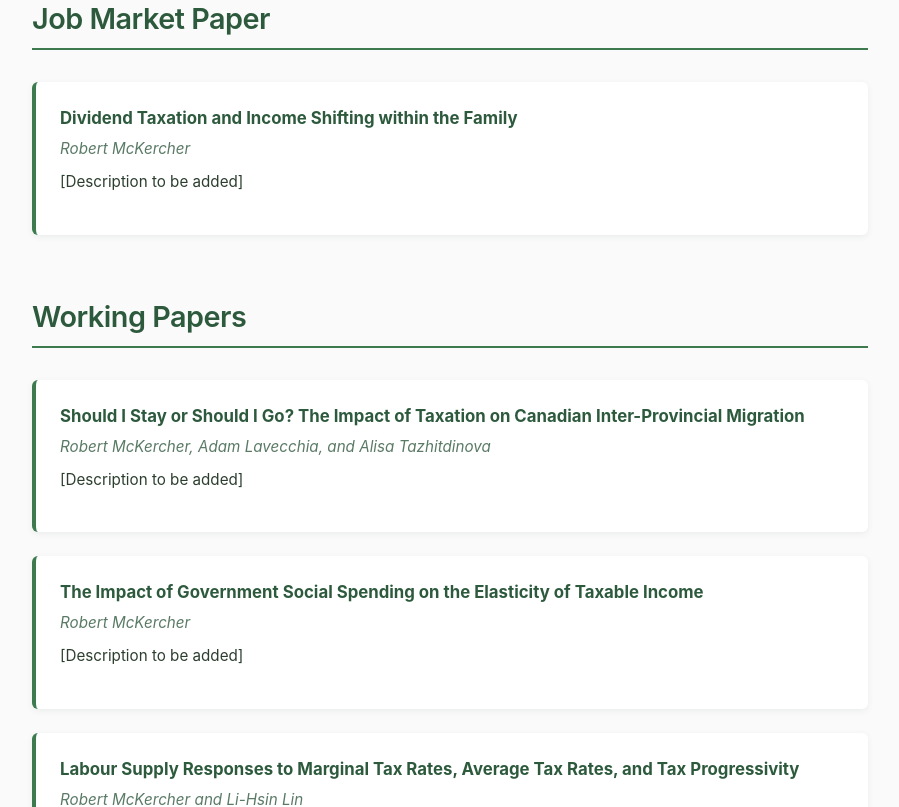
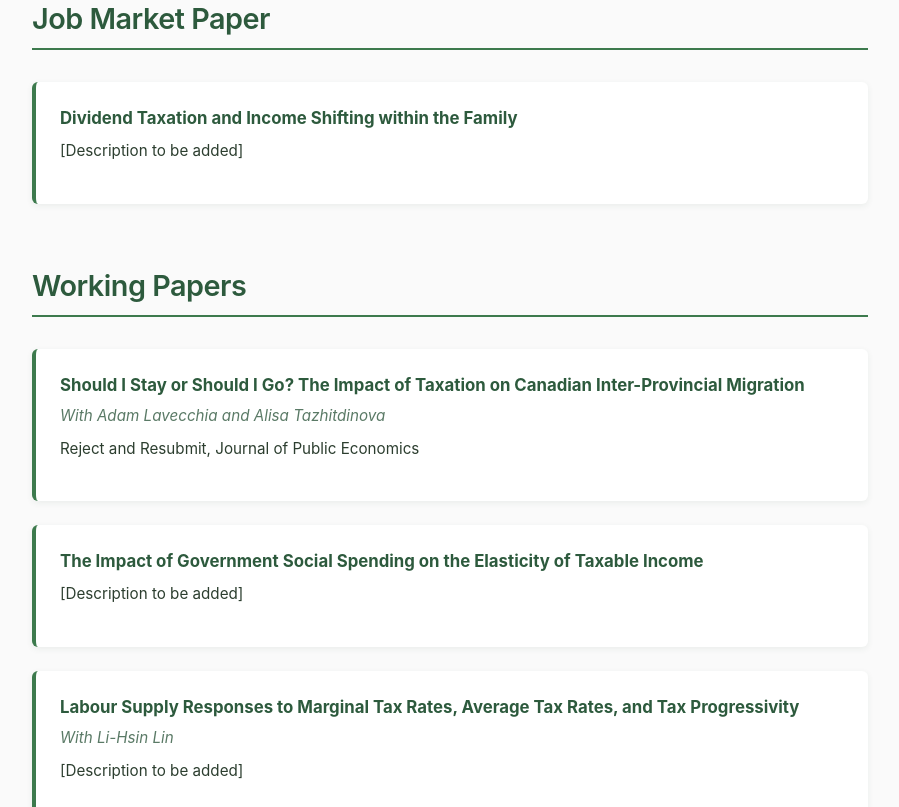
Before and after one commit to robbiemckercher97/academic-website, a Next.js app: page / in a window 1280 px wide. Shown: the part 860-1667 px from the top of the page, without its empty margins (190-1089 px from the left). Built offline with nearby package versions, Linux system fonts and the light colour scheme.

Commit message:
Update author names: remove your name, add "With..." for coauthors, add R&R status for Lavecchia/Tazhitdinova paper

```diff
--- a/pages/index.tsx
+++ b/pages/index.tsx
@@ -15,7 +15,7 @@ interface Paper {
 const jobMarketPaper: Paper = {
   id: 1,
   title: 'Dividend Taxation and Income Shifting within the Family',
-  authors: 'Robert McKercher',
+  authors: '',
   description: '[Description to be added]',
   links: [],
 };
@@ -24,21 +24,21 @@ const workingPapers: Paper[] = [
   {
     id: 2,
     title: 'Should I Stay or Should I Go? The Impact of Taxation on Canadian Inter-Provincial Migration',
-    authors: 'Robert McKercher, Adam Lavecchia, and Alisa Tazhitdinova',
-    description: '[Description to be added]',
+    authors: 'With Adam Lavecchia and Alisa Tazhitdinova',
+    description: 'Reject and Resubmit, Journal of Public Economics',
     links: [],
   },
   {
     id: 3,
     title: 'The Impact of Government Social Spending on the Elasticity of Taxable Income',
-    authors: 'Robert McKercher',
+    authors: '',
     description: '[Description to be added]',
     links: [],
   },
   {
     id: 4,
     title: 'Labour Supply Responses to Marginal Tax Rates, Average Tax Rates, and Tax Progressivity',
-    authors: 'Robert McKercher and Li-Hsin Lin',
+    authors: 'With Li-Hsin Lin',
     description: '[Description to be added]',
     links: [],
   },
```
